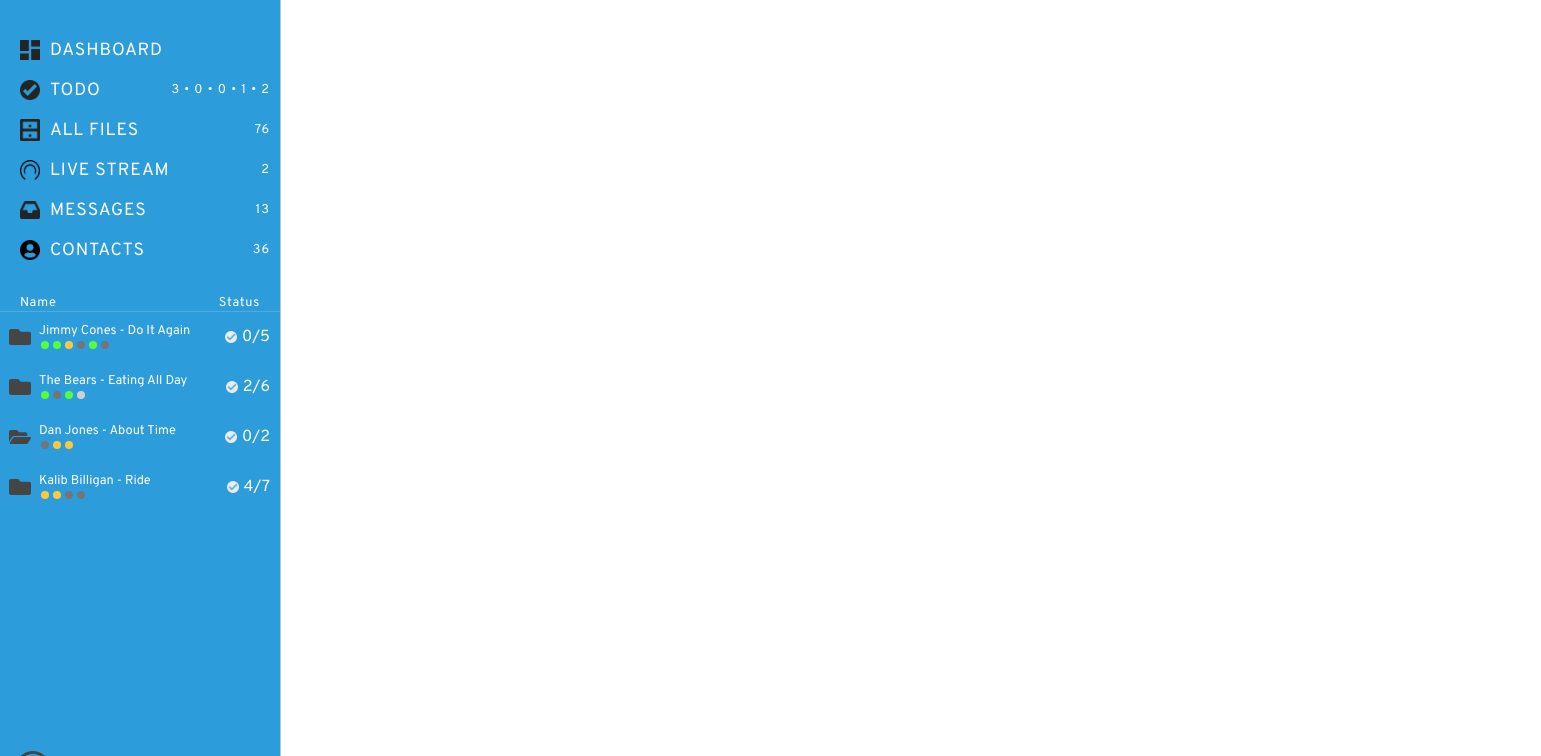
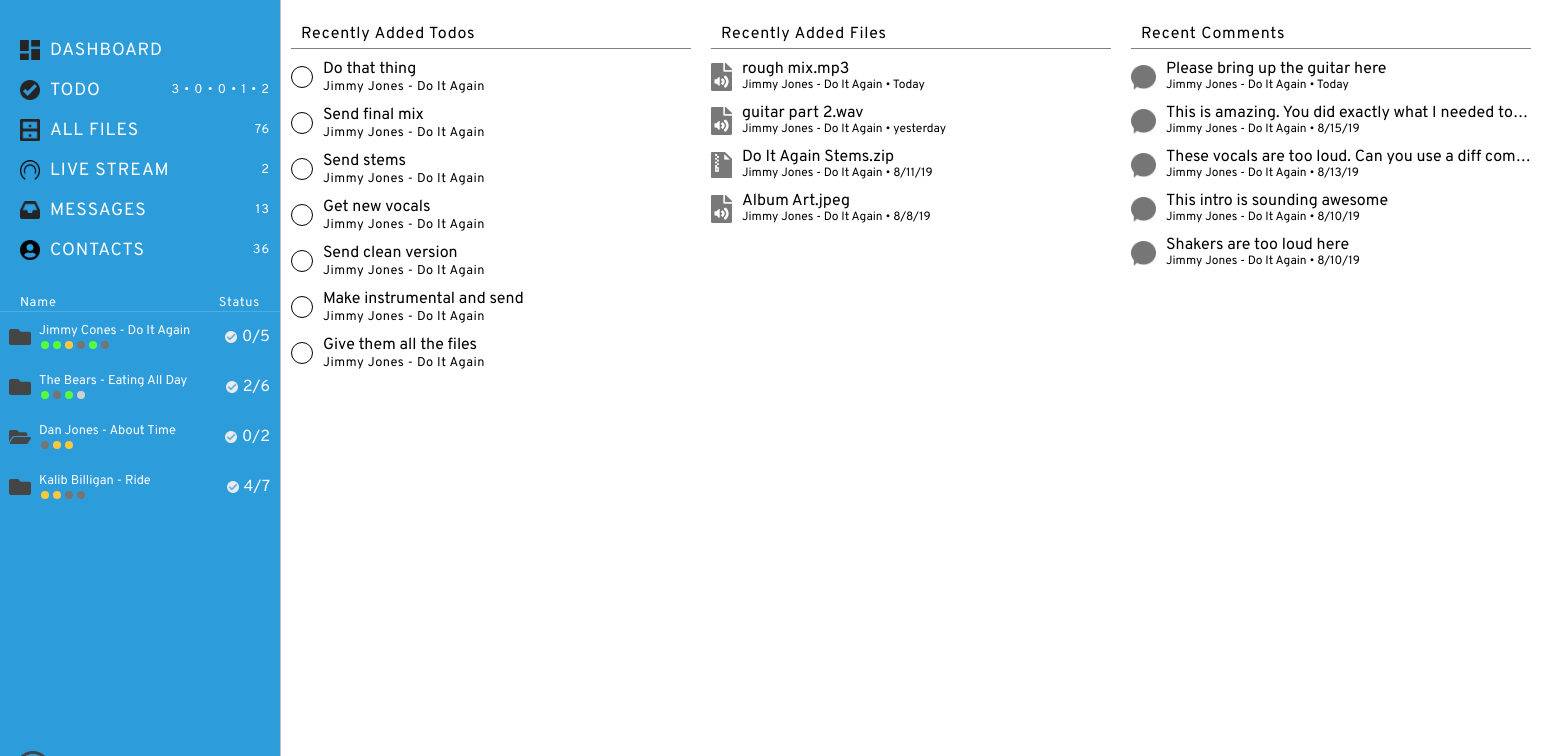
Before and after one commit to 3103ski/app_colab, a React (Create React App) app: page / in a window 1280 px wide. Shown: the top 756 px of the page, 1541 px wide, since content can reach past the window. Built offline with nearby package versions, Linux system fonts and the light colour scheme.

Commit message:
finishes top dash placeholders

```diff
--- a/public/index.html
+++ b/public/index.html
@@ -10,20 +10,7 @@
 			content="A web app for audio engineers to work more efficiently with their clients"
 		/>
 		<link rel="apple-touch-icon" href="logo192.png" />
-		<!--
-      manifest.json provides metadata used when your web app is installed on a
-      user's mobile device or desktop. See https://developers.google.com/web/fundamentals/web-app-manifest/
-    -->
 		<link rel="manifest" href="%PUBLIC_URL%/manifest.json" />
-		<!--
-      Notice the use of %PUBLIC_URL% in the tags above.
-      It will be replaced with the URL of the `public` folder during the build.
-      Only files inside the `public` folder can be referenced from the HTML.
-
-      Unlike "/favicon.ico" or "favicon.ico", "%PUBLIC_URL%/favicon.ico" will
-      work correctly both with client-side routing and a non-root public URL.
-      Learn how to configure a non-root public URL by running `npm run build`.
-    -->
 		<link
 			href="https://fonts.googleapis.com/css?family=Overpass&display=swap"
 			rel="stylesheet"
@@ -31,17 +18,6 @@
 		<title>CoLab</title>
 	</head>
 	<body>
-		<noscript>You need to enable JavaScript to run this app.</noscript>
 		<div id="root"></div>
-		<!--
-      This HTML file is a template.
-      If you open it directly in the browser, you will see an empty page.
-
-      You can add webfonts, meta tags, or analytics to this file.
-      The build step will place the bundled scripts into the <body> tag.
-
-      To begin the development, run `npm start` or `yarn start`.
-      To create a production bundle, use `npm run build` or `yarn build`.
-    -->
 	</body>
 </html>
--- a/src/containers/Dashboard/Dashboard.js
+++ b/src/containers/Dashboard/Dashboard.js
@@ -7,7 +7,179 @@ import classes from './Dashboard.module.css';
 class Dashboard extends Component {
 	state = {};
 	render() {
-		return <div className={classes.DashContainer}></div>;
+		return (
+			<div className={classes.DashContainer}>
+				<div className={classes.TopDash}>
+					<div className={classes.RecentTodo}>
+						{/* Todo Item Tempalte */}
+						<h4 className={classes.TodoTitle}>Recently Added Todos</h4>
+						<div className={classes.TodoItem}>
+							<div className={classes.TodoDot}></div>
+							<div className={classes.TodoInfo}>
+								<h4>Do that thing</h4>
+								<p>Jimmy Jones - Do It Again</p>
+							</div>
+						</div>
+
+						<div className={classes.TodoItem}>
+							<div className={classes.TodoDot}></div>
+							<div className={classes.TodoInfo}>
+								<h4>Send final mix</h4>
+								<p>Jimmy Jones - Do It Again</p>
+							</div>
+						</div>
+
+						<div className={classes.TodoItem}>
+							<div className={classes.TodoDot}></div>
+							<div className={classes.TodoInfo}>
+								<h4>Send stems</h4>
+								<p>Jimmy Jones - Do It Again</p>
+							</div>
+						</div>
+						<div className={classes.TodoItem}>
+							<div className={classes.TodoDot}></div>
+							<div className={classes.TodoInfo}>
+								<h4>Get new vocals</h4>
+								<p>Jimmy Jones - Do It Again</p>
+							</div>
+						</div>
+						<div className={classes.TodoItem}>
+							<div className={classes.TodoDot}></div>
+							<div className={classes.TodoInfo}>
+								<h4>Send clean version</h4>
+								<p>Jimmy Jones - Do It Again</p>
+							</div>
+						</div>
+						<div className={classes.TodoItem}>
+							<div className={classes.TodoDot}></div>
+							<div className={classes.TodoInfo}>
+								<h4>Make instrumental and send</h4>
+								<p>Jimmy Jones - Do It Again</p>
+							</div>
+						</div>
+						<div className={classes.TodoItem}>
+							<div className={classes.TodoDot}></div>
+							<div className={classes.TodoInfo}>
+								<h4>Give them all the files</h4>
+								<p>Jimmy Jones - Do It Again </p>
+							</div>
+						</div>
+					</div>
+					{/* This is files break */}
+					<div className={classes.RecentFiles}>
+						{/* files template */}
+						<h4 className={classes.FileTitle}>Recently Added Files</h4>
+						<div className={classes.FileItem}>
+							<img
+								alt="file Image"
+								src={require('../../assets/audiofileicon.png')}
+							/>
+							<div className={classes.FileInfo}>
+								<h4>rough mix.mp3</h4>
+								<p>Jimmy Jones - Do It Again • Today</p>
+							</div>
+						</div>
+
+						<div className={classes.FileItem}>
+							<img
+								alt="file Image"
+								src={require('../../assets/audiofileicon.png')}
+							/>
+							<div className={classes.FileInfo}>
+								<h4>guitar part 2.wav</h4>
+								<p>Jimmy Jones - Do It Again • yesterday</p>
+							</div>
+						</div>
+
+						<div className={classes.FileItem}>
+							<img
+								alt="file Image"
+								src={require('../../assets/zipfileicon.png')}
+							/>
+							<div className={classes.FileInfo}>
+								<h4>Do It Again Stems.zip</h4>
+								<p>Jimmy Jones - Do It Again • 8/11/19</p>
+							</div>
+						</div>
+
+						<div className={classes.FileItem}>
+							<img
+								alt="file Image"
+								src={require('../../assets/audiofileicon.png')}
+							/>
+							<div className={classes.FileInfo}>
+								<h4>Album Art.jpeg</h4>
+								<p>Jimmy Jones - Do It Again • 8/8/19</p>
+							</div>
+						</div>
+					</div>
+					{/* This is comments break */}
+					<div className={classes.RecentComments}>
+						{/* Comments template */}
+						<h4 className={classes.CommentTitle}>Recent Comments</h4>
+
+						<div className={classes.CommentItem}>
+							<img
+								alt="comment Image"
+								src={require('../../assets/msgbubble.png')}
+							/>
+							<div className={classes.CommentInfo}>
+								<h4>Please bring up the guitar here</h4>
+								<p>Jimmy Jones - Do It Again • Today</p>
+							</div>
+						</div>
+
+						<div className={classes.CommentItem}>
+							<img
+								alt="comment Image"
+								src={require('../../assets/msgbubble.png')}
+							/>
+							<div className={classes.CommentInfo}>
+								<h4>
+									This is amazing. You did exactly what I needed to the track
+								</h4>
+								<p>Jimmy Jones - Do It Again • 8/15/19</p>
+							</div>
+						</div>
+
+						<div className={classes.CommentItem}>
+							<img
+								alt="comment Image"
+								src={require('../../assets/msgbubble.png')}
+							/>
+							<div className={classes.CommentInfo}>
+								<h4>
+									These vocals are too loud. Can you use a diff compressor
+								</h4>
+								<p>Jimmy Jones - Do It Again • 8/13/19</p>
+							</div>
+						</div>
+
+						<div className={classes.CommentItem}>
+							<img
+								alt="comment Image"
+								src={require('../../assets/msgbubble.png')}
+							/>
+							<div className={classes.CommentInfo}>
+								<h4>This intro is sounding awesome</h4>
+								<p>Jimmy Jones - Do It Again • 8/10/19</p>
+							</div>
+						</div>
+
+						<div className={classes.CommentItem}>
+							<img
+								alt="comment Image"
+								src={require('../../assets/msgbubble.png')}
+							/>
+							<div className={classes.CommentInfo}>
+								<h4>Shakers are too loud here</h4>
+								<p>Jimmy Jones - Do It Again • 8/10/19</p>
+							</div>
+						</div>
+					</div>
+				</div>
+			</div>
+		);
 	}
 }
 
--- a/src/containers/Dashboard/Dashboard.module.css
+++ b/src/containers/Dashboard/Dashboard.module.css
@@ -7,3 +7,144 @@
 .DashContainer h1 {
 	margin: 0px;
 }
+
+/* ************* Dash Containers */
+
+.TopDash {
+	display: flex;
+	height: 385px;
+}
+
+/* Todos */
+.RecentTodo {
+	background-color: white;
+	width: 400px;
+	margin: 10px;
+	overflow: scroll;
+}
+
+.TodoTitle {
+	border-bottom: solid 1px grey;
+	font-weight: lighter;
+	letter-spacing: 0.05rem;
+	text-align: left;
+	padding: 4px 10px;
+	margin: 10px 0px 5px 0px;
+}
+
+.TodoItem {
+	display: flex;
+	align-items: center;
+}
+
+.TodoDot {
+	width: 20px;
+	height: 20px;
+	border: solid 1px #000000;
+	border-radius: 25px;
+}
+
+.TodoInfo {
+	text-align: left;
+	margin: 5px 10px;
+}
+.TodoInfo p,
+.TodoInfo h4 {
+	margin: 0px;
+	font-weight: 100;
+}
+.TodoInfo p {
+	font-size: 0.8rem;
+	letter-spacing: 0.03rem;
+}
+.TodoInfo h4 {
+	padding: 0;
+}
+/* Files */
+.RecentFiles {
+	background-color: white;
+	width: 400px;
+	margin: 10px;
+	overflow: scroll;
+}
+.FileTitle {
+	border-bottom: solid 1px grey;
+	font-weight: lighter;
+	letter-spacing: 0.05rem;
+	text-align: left;
+	padding: 4px 10px;
+	margin: 10px 0px 5px 0px;
+}
+
+.FileItem {
+	display: flex;
+	align-items: center;
+	margin: 12px 0px;
+}
+.FileInfo {
+	text-align: left;
+	line-height: 1rem;
+}
+.FileInfo h4,
+.FileInfo p {
+	margin: 0;
+}
+.FileItem img {
+	width: 21px;
+	margin-right: 10px;
+}
+.FileInfo h4 {
+	font-weight: 100;
+}
+.FileInfo p {
+	font-size: 0.75rem;
+}
+/* Comments */
+.RecentComments {
+	background-color: white;
+	width: 400px;
+	margin: 10px;
+	overflow: scroll;
+}
+
+.CommentTitle {
+	border-bottom: solid 1px grey;
+	font-weight: lighter;
+	letter-spacing: 0.05rem;
+	text-align: left;
+	padding: 4px 10px;
+	margin: 10px 0px 5px 0px;
+}
+
+.CommentItem {
+	display: flex;
+	align-items: center;
+	margin: 12px 0px;
+}
+
+.CommentInfo {
+	text-align: left;
+	overflow: hidden;
+}
+
+.CommentItem img {
+	width: 25px;
+	margin-right: 10px;
+}
+
+.CommentInfo h4,
+.CommentInfo p {
+	margin: 0;
+	white-space: nowrap;
+	overflow: hidden;
+	text-overflow: ellipsis;
+}
+
+.CommentInfo h4 {
+	font-weight: 100;
+	line-height: 1rem;
+}
+
+.CommentInfo p {
+	font-size: 0.75rem;
+}
```
